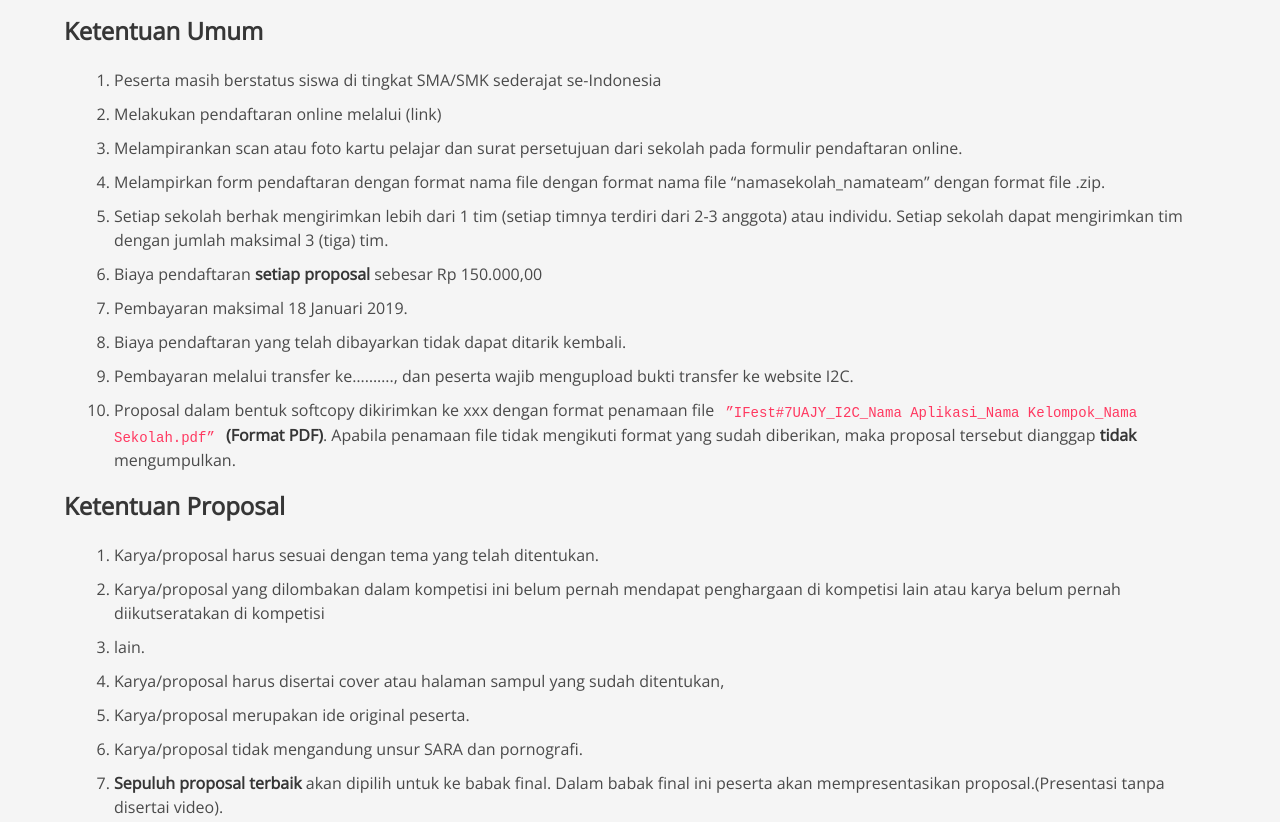
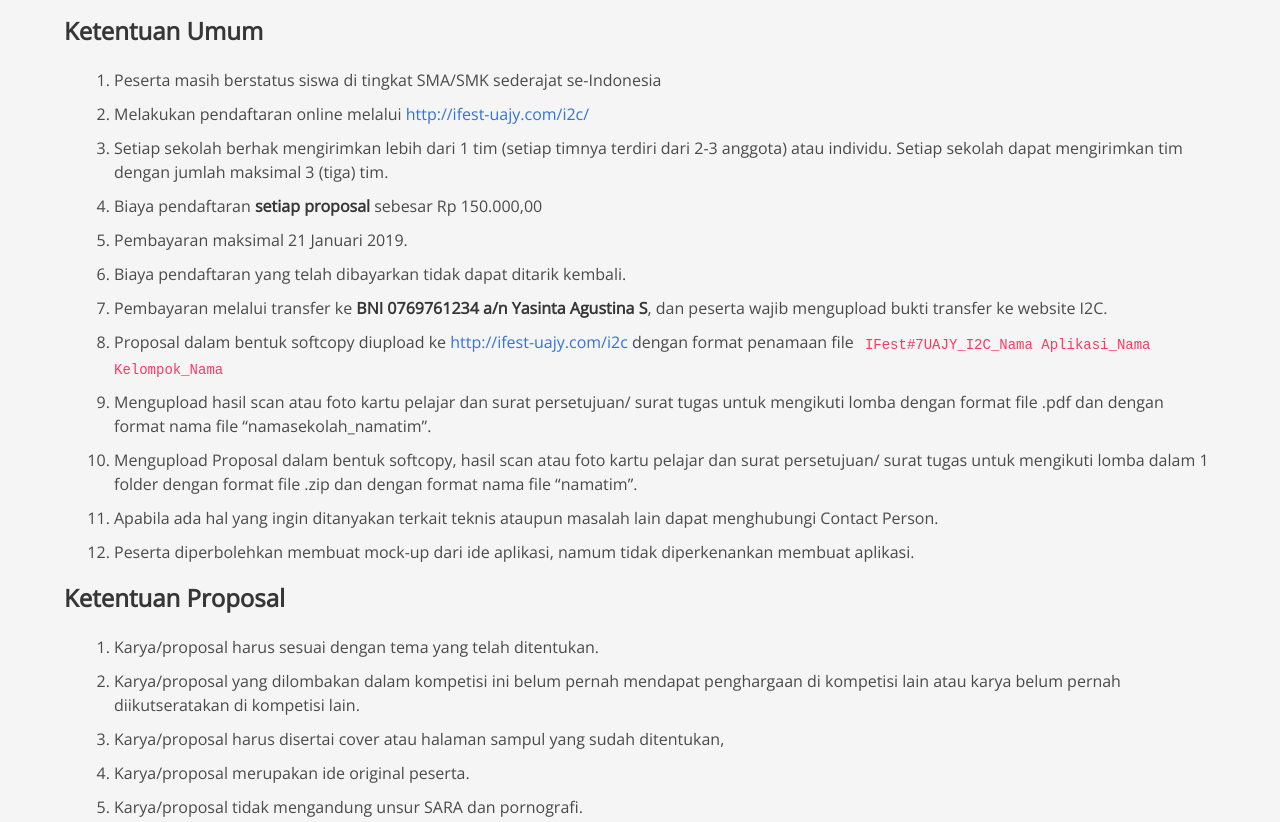
Before and after one commit to haruute0/I2C-1, a website: page src/index.html in a window 1280 px wide. Shown: the part 1797-2619 px from the top of the page. Drawn offline with nearby package versions, Linux system fonts and the light colour scheme.

Commit message:
Update ketentuan

```diff
--- a/src/index.html
+++ b/src/index.html
@@ -169,15 +169,17 @@
                     <div class="ketentuan-umum-isi">
                         <ol>
                             <li>Peserta masih berstatus siswa di tingkat SMA/SMK sederajat se-Indonesia</li>
-                            <li>Melakukan pendaftaran online melalui (link)</li>
-                            <li>Melampirankan scan atau foto kartu pelajar dan surat persetujuan dari sekolah pada formulir pendaftaran online.</li>
-                            <li>Melampirkan form pendaftaran dengan format nama file dengan format nama file “namasekolah_namateam” dengan format file .zip.</li>
+                            <li>Melakukan pendaftaran online melalui <a href="http://ifest-uajy.com/i2c/">http://ifest-uajy.com/i2c/</a></li>
                             <li>Setiap sekolah berhak mengirimkan lebih dari 1 tim (setiap timnya terdiri dari 2-3 anggota) atau individu. Setiap sekolah dapat mengirimkan tim dengan jumlah maksimal 3 (tiga) tim.</li>
                             <li>Biaya pendaftaran <strong>setiap proposal</strong> sebesar Rp 150.000,00</li>
-                            <li>Pembayaran maksimal 18 Januari 2019.</li>
+                            <li>Pembayaran maksimal 21 Januari 2019.</li>
                             <li>Biaya pendaftaran yang telah dibayarkan tidak dapat ditarik kembali.</li>
-                            <li>Pembayaran melalui transfer ke………., dan peserta wajib mengupload bukti transfer ke website I2C.</li>
-                            <li>Proposal dalam bentuk softcopy dikirimkan ke xxx dengan format penamaan file <code>”IFest#7UAJY_I2C_Nama Aplikasi_Nama Kelompok_Nama Sekolah.pdf”</code> <strong>(Format PDF)</strong>. Apabila penamaan file tidak mengikuti format yang sudah diberikan, maka proposal tersebut dianggap <strong>tidak</strong> mengumpulkan.</li>
+                            <li>Pembayaran melalui transfer ke <strong>BNI 0769761234 a/n Yasinta Agustina S</strong>, dan peserta wajib mengupload bukti transfer ke website I2C.</li>
+                            <li>Proposal dalam bentuk softcopy diupload ke <a href="http://ifest-uajy.com/i2c">http://ifest-uajy.com/i2c</a> dengan format penamaan file <code>IFest#7UAJY_I2C_Nama Aplikasi_Nama Kelompok_Nama</code></li>
+                            <li>Mengupload hasil scan atau foto kartu pelajar dan surat persetujuan/ surat tugas untuk mengikuti lomba dengan format file .pdf dan dengan format nama file “namasekolah_namatim”. </li>
+	                        <li>Mengupload Proposal dalam bentuk softcopy, hasil scan atau foto kartu pelajar dan surat persetujuan/ surat tugas untuk mengikuti lomba dalam 1 folder dengan format file .zip dan dengan format nama file “namatim”. </li>
+	                        <li>Apabila ada hal yang ingin ditanyakan terkait teknis ataupun masalah lain dapat menghubungi Contact Person. </li>
+	                        <li>Peserta diperbolehkan membuat mock-up dari ide aplikasi, namum tidak diperkenankan membuat aplikasi.</li>
                         </ol>
                     </div>
                 </div>
@@ -186,12 +188,11 @@
                     <div class="ketentuan-proposal-isi">
                         <ol>
                             <li>Karya/proposal harus sesuai dengan tema yang telah ditentukan.</li>
-                            <li>Karya/proposal yang dilombakan dalam kompetisi ini belum pernah mendapat penghargaan di kompetisi lain atau karya belum pernah diikutseratakan di kompetisi</li>
-                            <li>lain.</li>
+                            <li>Karya/proposal yang dilombakan dalam kompetisi ini belum pernah mendapat penghargaan di kompetisi lain atau karya belum pernah diikutseratakan di kompetisi lain.</li>
                             <li>Karya/proposal harus disertai cover atau halaman sampul yang sudah ditentukan,</li>
                             <li>Karya/proposal merupakan ide original peserta.</li>
                             <li>Karya/proposal tidak mengandung unsur SARA dan pornografi.</li>
-                            <li><strong>Sepuluh proposal terbaik</strong> akan dipilih untuk ke babak final. Dalam babak final ini peserta akan mempresentasikan proposal.(Presentasi tanpa disertai video).</li>
+                            <li><strong>Sepuluh proposal terbaik</strong> akan dipilih untuk ke babak final. Dalam babak final ini peserta akan mempresentasikan proposal. (Presentasi tanpa disertai video).</li>
                             <li>Peserta hanya mempresentasikan <strong>ide</strong> dari proposal dan <strong>tidak perlu</strong> membuat aplikasi yang akan dipresentasikan.</li>
                             <li>Tidak melanggar Hak Cipta, Hak Paten, dan Hak Merk. Hal tersebut menjadi tanggung jawab peserta. Panita tidak bertanggung jawab dalam masalah Hak Cipta, Hak Paten ataupun Hak Merk.</li>
                         </ol>
@@ -225,7 +226,7 @@
                                 <p>Solusi ini berupa ide aplikasi dari permasalahan yang telah dibahas sebelumnya. Di dalam solusi kurang lebih berisi hal-hal sebagai berikut:</p>
                                 <ol type="a">
                                     <li>Nama aplikasi</li>
-                                    <li>Deskripsi aplika termasuk spesifikasi seperti manfaat, hal yang akan ditonjolkan pada aplikasi tersebut, dan lain sebagainya.</li>
+                                    <li>Deskripsi aplikasi termasuk spesifikasi seperti manfaat, hal yang akan ditonjolkan pada aplikasi tersebut, dan lain sebagainya.</li>
                                     <li>Dapat berupa desain user interface, story board, dan lain-lainnya yang sekiranya memberikan gambaran jelas tentang konsep dari ide aplikasi tersebut.</li>
                                 </ol>
                             </li>
```
